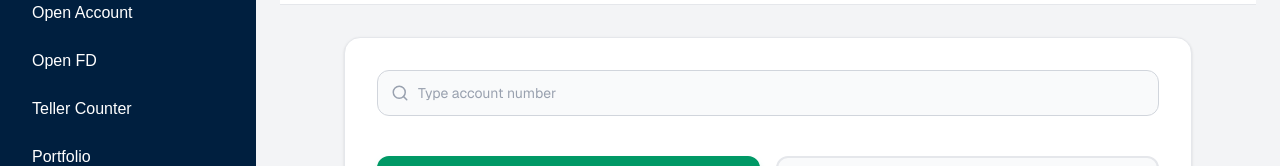
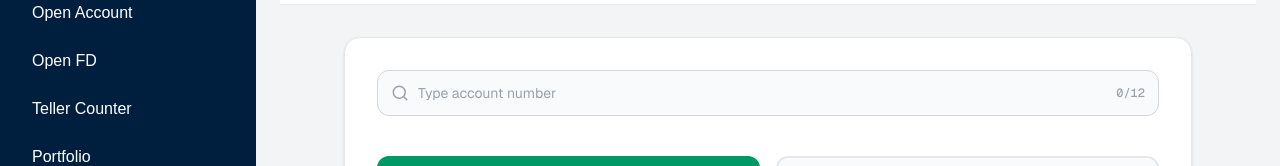
Before and after one commit to Arkeshan/B-Trust-MIMS, a Next.js app in the folder frontend/: page /agent/transfer in a window 1280 px wide. Shown: the part 200-366 px from the top of the page. Built offline with nearby package versions, Linux system fonts and the light colour scheme.

Commit message:
minor change in agent teller counter

```diff
--- a/frontend/app/agent/transfer/page.tsx
+++ b/frontend/app/agent/transfer/page.tsx
@@ -283,25 +283,37 @@ export default function AgentTransferPage() {
                       maxLength={12}
                       placeholder="Type account number "
                       value={searchQuery}
-                      onChange={(e) => setSearchQuery(e.target.value)}
+                      onChange={(e) =>
+                        setSearchQuery(
+                          e.target.value
+                            .toUpperCase()
+                            .replace(/[^A-Z0-9]/g, "")
+                            .slice(0, 12),
+                        )
+                      }
                       onFocus={() => {
                         if (searchResults.length > 0) setIsDropdownOpen(true);
                       }}
-                      className="w-full rounded-xl border border-gray-300 bg-[#F9FAFB] pl-10 pr-10 py-3 text-sm text-[#000000] placeholder-gray-400 outline-none transition focus:border-[#06B6D4] focus:bg-white focus:ring-2 focus:ring-[#06B6D4]/20"
+                      className="w-full rounded-xl border border-gray-300 bg-[#F9FAFB] pl-10 pr-24 py-3 text-sm text-[#000000] placeholder-gray-400 outline-none transition focus:border-[#06B6D4] focus:bg-white focus:ring-2 focus:ring-[#06B6D4]/20"
                     />
+                    <div className="absolute right-3.5 flex items-center gap-3">
+                      <span className="text-xs font-mono font-medium text-gray-400">
+                        {searchQuery.length}/12
+                      </span>
                       {isSearching ? (
-                      <div className="absolute right-3.5 h-4 w-4 rounded-full border-2 border-[#06B6D4] border-t-transparent animate-spin"></div>
+                        <div className="h-4 w-4 rounded-full border-2 border-[#06B6D4] border-t-transparent animate-spin"></div>
                       ) : searchQuery ? (
                         <button
                           onClick={() => {
                             setSearchQuery("");
                             setSearchResults([]);
                           }}
-                        className="absolute right-3.5 text-gray-400 hover:text-gray-600"
+                          className="text-gray-400 hover:text-gray-600"
                         >
                           <X size={16} />
                         </button>
                       ) : null}
+                    </div>
                   </div>
 
                   {/* Autocomplete Dropdown */}
```
Lines whose indentation alone changed are shown as unchanged.
